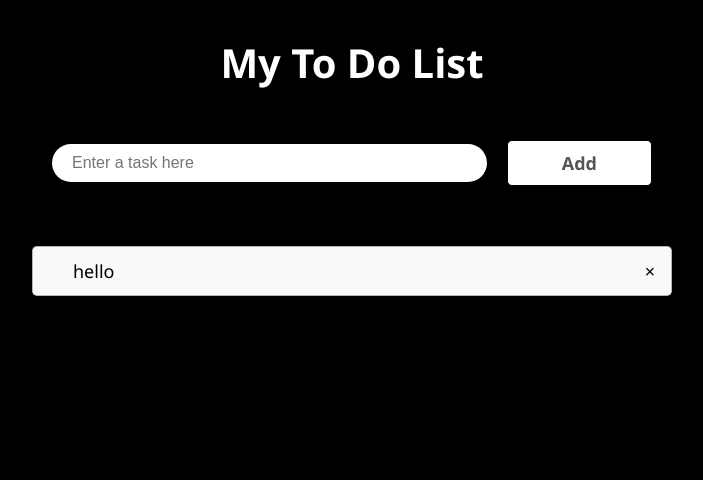
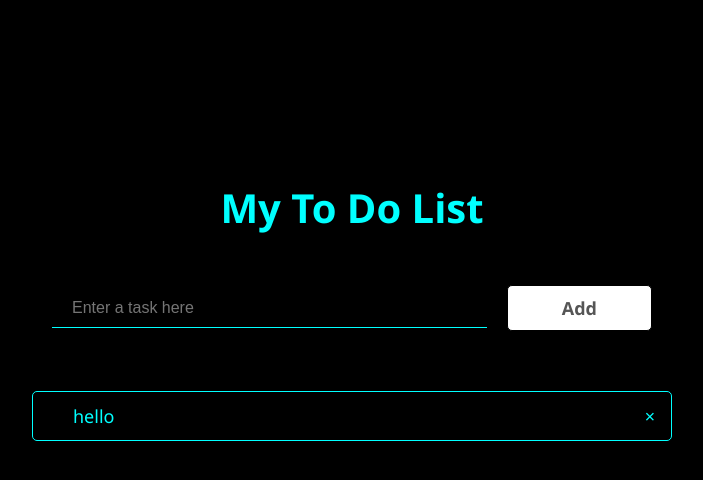
Before and after one commit to BackendDev07/24.03.2023, a plain HTML site: page index.html in a window 1280 px wide. Shown: the whole page, without its empty margins (288-991 px from the left). Drawn offline with Linux system fonts and the light colour scheme.

Commit message:
To do List

```diff
--- a/index.html
+++ b/index.html
@@ -9,15 +9,15 @@
 
 <div id="myDIV" class="header" style="display: flex; align-items: center;justify-content: center; flex-direction: column;">
   <h2 style="margin:5px; font-size: 40px;
-  margin-bottom: 50px;">My To Do List</h2>
+  margin-bottom: 50px;color: aqua;margin-top: 150px;">My To Do List</h2>
   <div class="box" style="width: 50%; display: flex;align-items: center;justify-content: center;gap: 20px;">
-    <input style="border-radius: 20px; outline: none; padding: 10px 20px;" type="text" id="myInput" style="width: 50%;" placeholder="Enter a task here">
+    <input style="outline: none;background-color: inherit; border-bottom: 1px solid aqua; color: aqua; padding: 10px 20px;" type="text" id="myInput" style="width: 50%;" placeholder="Enter a task here">
   <span style="border-radius: 5px;" onclick="newElement()" class="addBtn">Add</span>
   </div>
 </div>
 
 <ul id="myUL" style="display: flex;align-items: center;justify-content: center;flex-direction: column;">
-  <li >hello</li>
+  <li style="background-color: #000;">hello</li>
 </ul>
 
 <script src="./main.js"></script>
--- a/style.css
+++ b/style.css
@@ -22,36 +22,23 @@ body {
     position: relative;
     padding: 12px 8px 12px 40px;
     list-style-type: none;
-    background: #eee;
     font-size: 18px;
     transition: 0.2s;
-
-    /* make the list items unselectable */
-    -webkit-user-select: none;
-    -moz-user-select: none;
-    -ms-user-select: none;
-    user-select: none;
-  }
-
-  /* Set all odd list items to a different color (zebra-stripes) */
-  ul li:nth-child(odd) {
-    background: #f9f9f9;
   }
 
 
-  ul li.checked {
-    background: #888;
-    color: #fff;
-    text-decoration: line-through;
-  }
+
+
+
 
 
   li{
     width: 50%;
     background-color: #000;
-    border: 1px solid rgba(128, 128, 128, 0.561);
+    border: 1px solid  aqua;
     border-radius:  5px;
     margin-bottom: 10px;
+    color: aqua;
   }
   /* Style the close button */
   .close {
@@ -92,6 +79,7 @@ body {
     padding: 10px;
     float: left;
     font-size: 16px;
+
   }
 
   /* Style the "Add" button */
```
